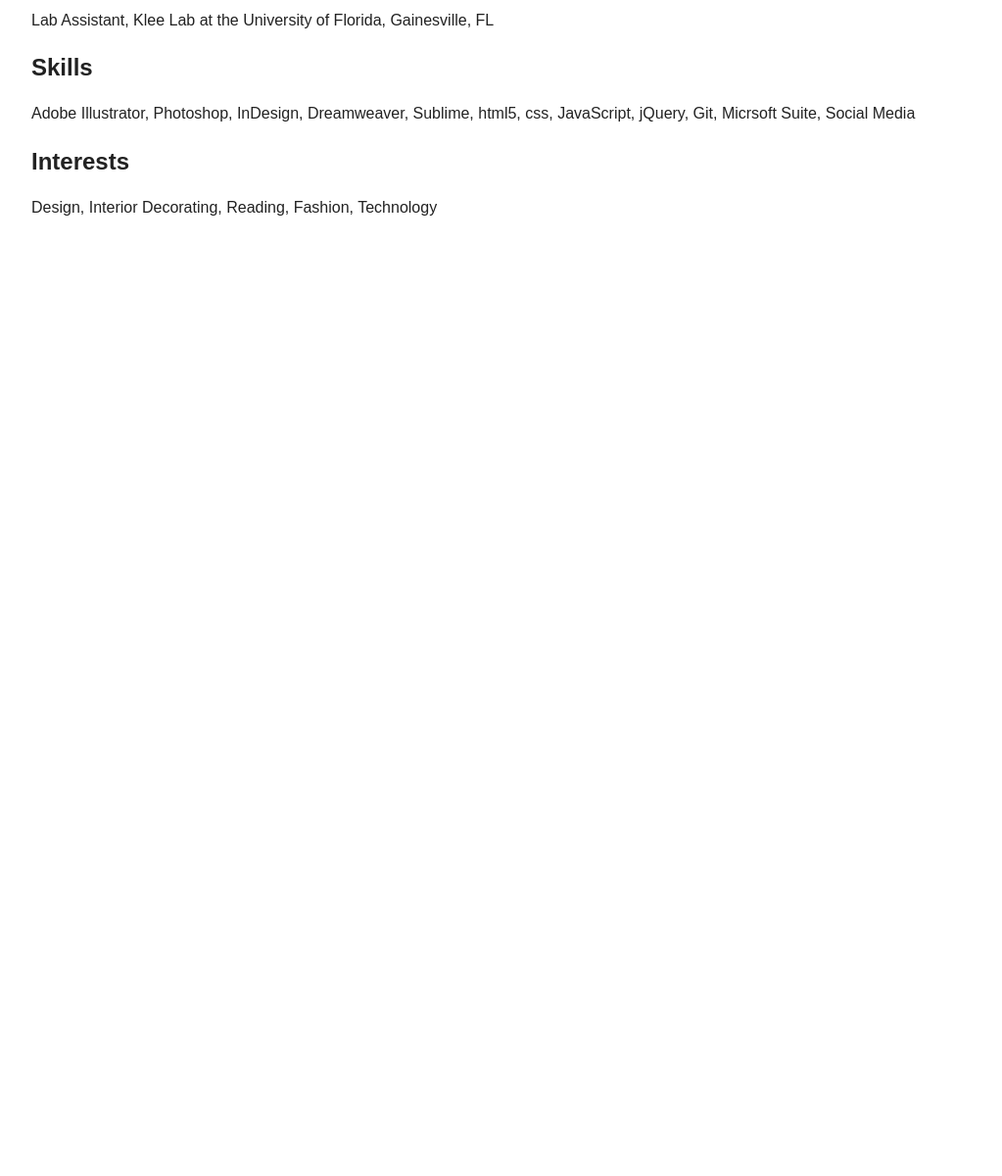
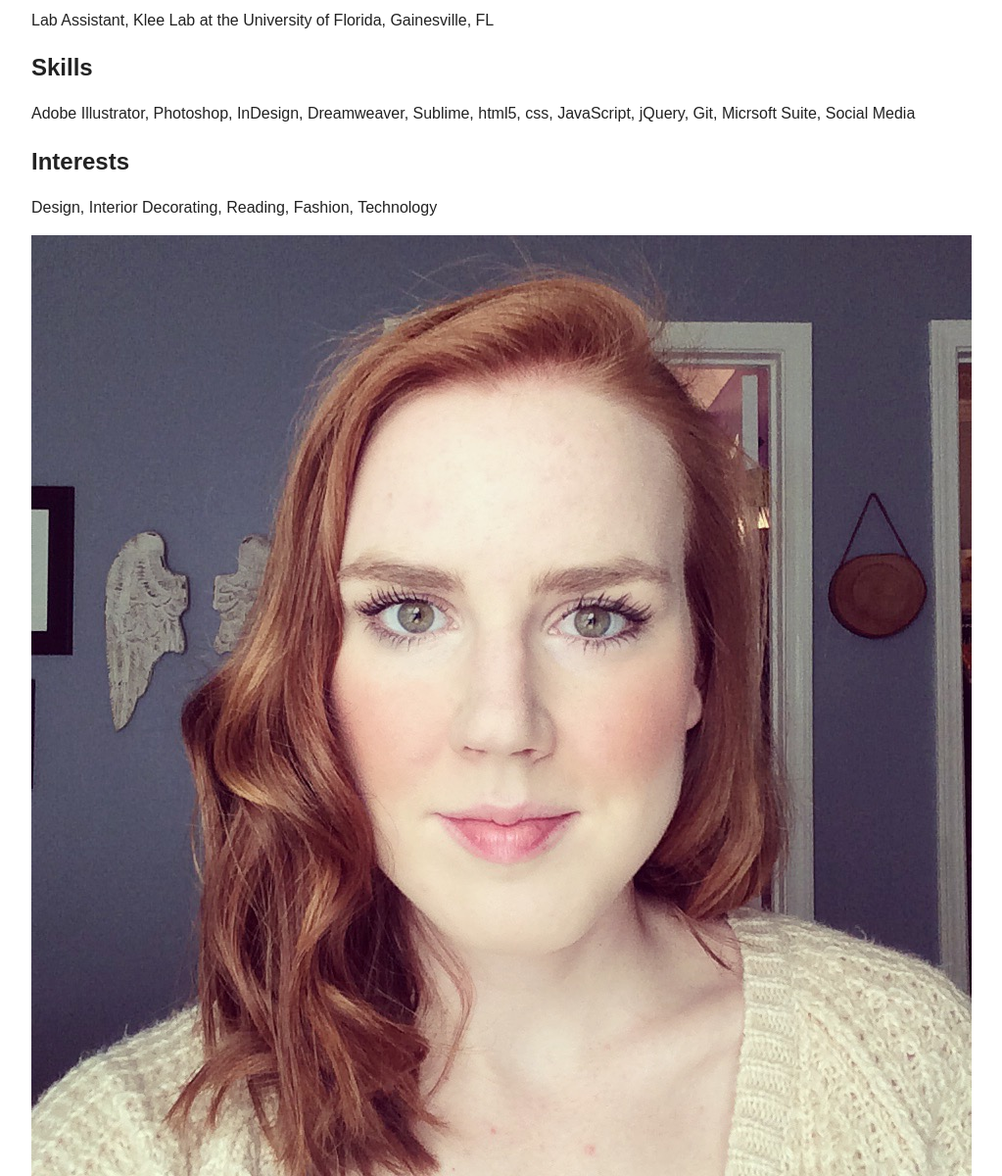
Before and after one commit to hnegley/project_resume_negley_holly, a plain HTML site: page index.html in a window 1280 px wide. Shown: the part 500-1700 px from the top of the page at 98% size, without its empty margins (32-1055 px from the left). Before the commit the page ends 800 px from the top, so only its background shows below. Drawn offline with nearby package versions, Linux system fonts and the light colour scheme.

Commit message:
added picture

```diff
--- a/index.html
+++ b/index.html
@@ -50,7 +50,7 @@
         <h2>Interests</h2>
             <p>Design, Interior Decorating, Reading, Fashion, Technology</p>
 
-
+        <img src="img/IMG_1149.JPG">
 
         <script src="//ajax.googleapis.com/ajax/libs/jquery/1.11.2/jquery.min.js"></script>
         <script>window.jQuery || document.write('<script src="js/vendor/jquery-1.11.2.min.js"><\/script>')</script>
```
Also changed, not shown: img/IMG_1149.JPG (added).
